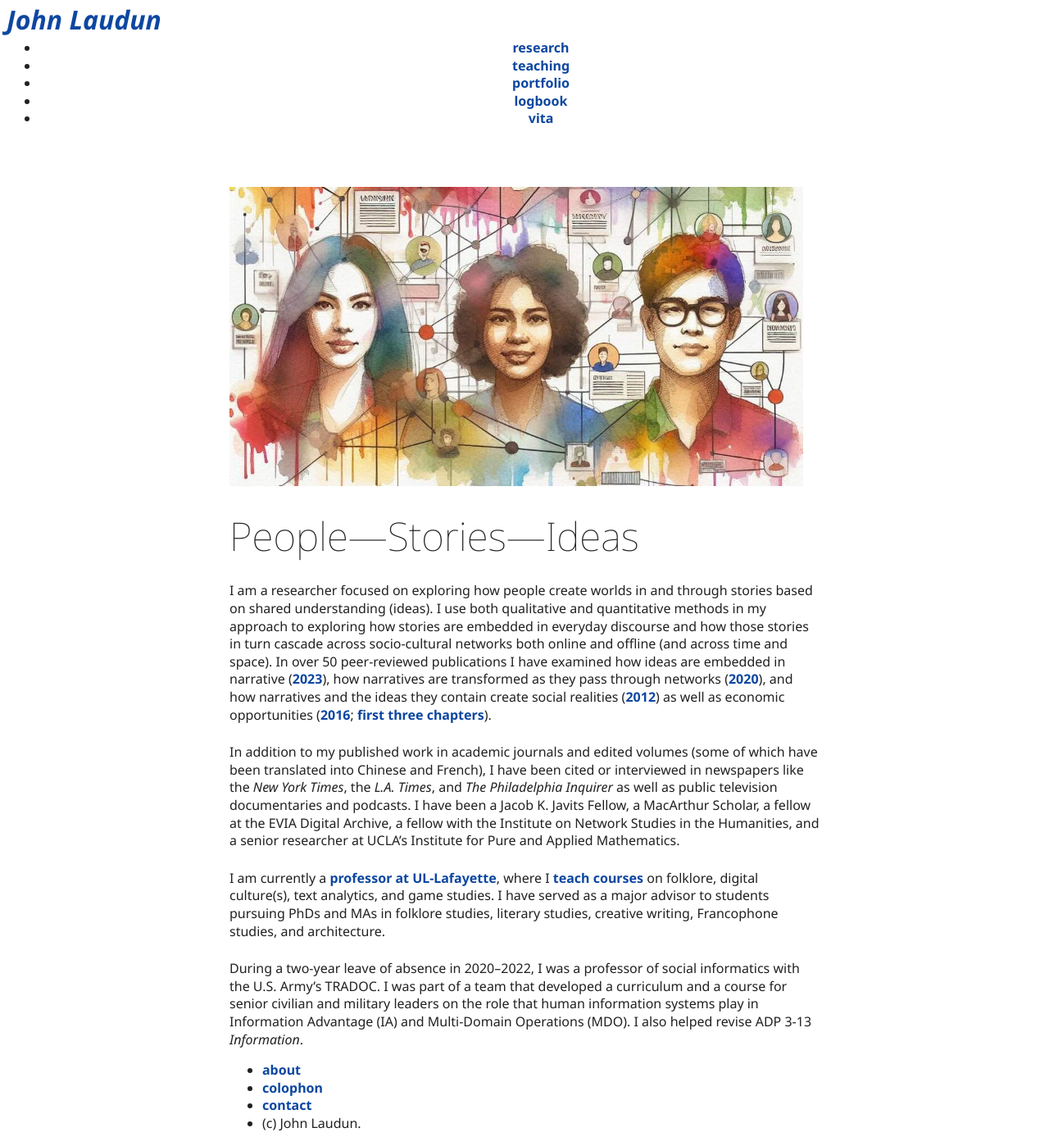
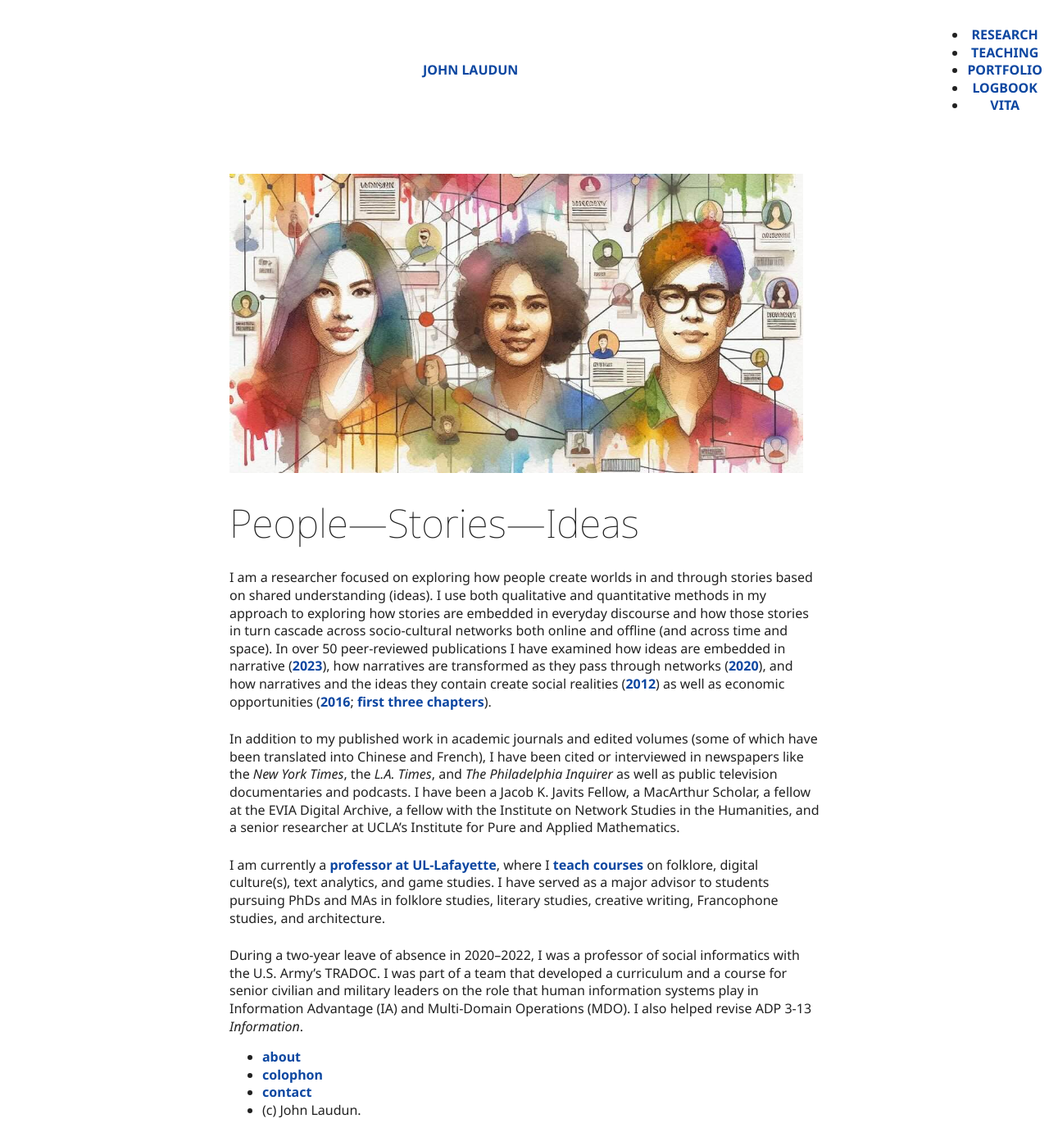
Before and after one commit to johnlaudun/jln, a Jekyll site: the page built from index.md, in a window 1280 px wide. Shown: the whole page at 82% size. Built offline with Jekyll 4.4.1, drawn with Linux system fonts in a browser that asks for light colours.

Commit message:
Header fix 1.

```diff
--- a/_includes/navigation.html
+++ b/_includes/navigation.html
@@ -1,4 +1,14 @@
-<nav>
+<div class="navbar">
+  <p class="title"><a href="{{site.url}}">John Laudun</a></p>
+  <ul>
+    {% for item in site.data.navigation %}
+    <li><a href="{{site.url}}/{{ item.url }}">{{ item.title }}</a></li>
+    {% endfor %}
+  </ul>
+</div>
+
+
+<!-- <nav>
 
   <div class="nav-id">
     <p class="header-name"><a href="{{site.url}}">John Laudun</a></p>
@@ -14,4 +24,4 @@
   </p>
   </div>
 
-</nav>
+</nav> -->
--- a/assets/css/simple.css
+++ b/assets/css/simple.css
@@ -266,6 +266,17 @@ input:enabled:focus-visible:where(
 
 /* Format navigation */
 
+.navbar {
+  display: flex;
+  justify-content: space-between;
+  text-transform:uppercase;
+}
+
+.title {
+  margin: auto;
+}
+
+
 header > nav {
   /* display: grid;
   grid-template-columns: auto auto;
@@ -274,14 +285,14 @@ header > nav {
 .logo {
   align-content:right;
 }
-.nav-id p {
+nav-id p {
   font-size: 2rem;
   color:var(--accent);
   line-height: 1rem;
-  text-align:left;
-  /* text-transform:uppercase; */
-  /* font-weight:100; */
-  font-style:italic;
+  text-align:center;
+  text-transform:uppercase;
+  font-weight:100;
+  /* font-style:italic; */
   margin: 0;
   padding: 0;
 }
@@ -304,16 +315,8 @@ nav ul li {
   display: inline-block;
 }
 
-nav-id {
-  align-content:center;
-  text-transform: uppercase;
-  font-size: 1.25rem;
-  font-weight:100;
-}
-
 header > nav a,
 header > nav a:visited {
-  margin: 0 0.5rem 1rem 0.5rem;
   /* border: 1px solid var(--border);
   border-radius: var(--standard-border-radius); */
   color: var(--text);
```
